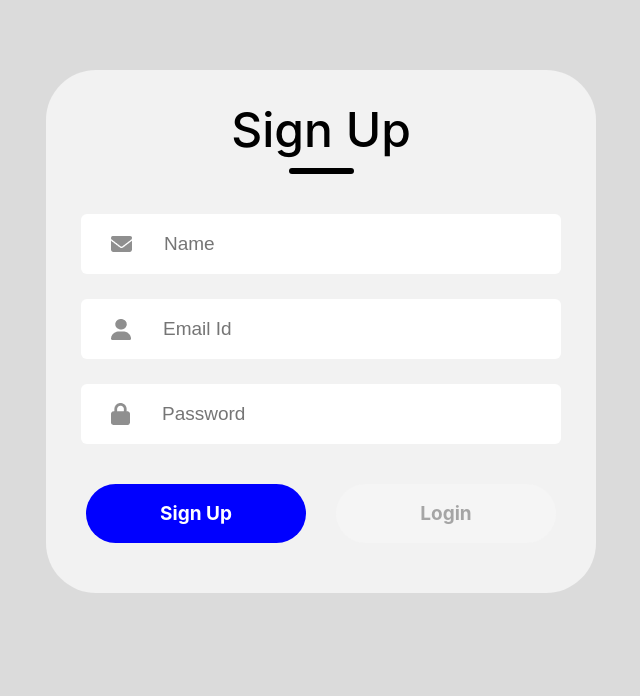
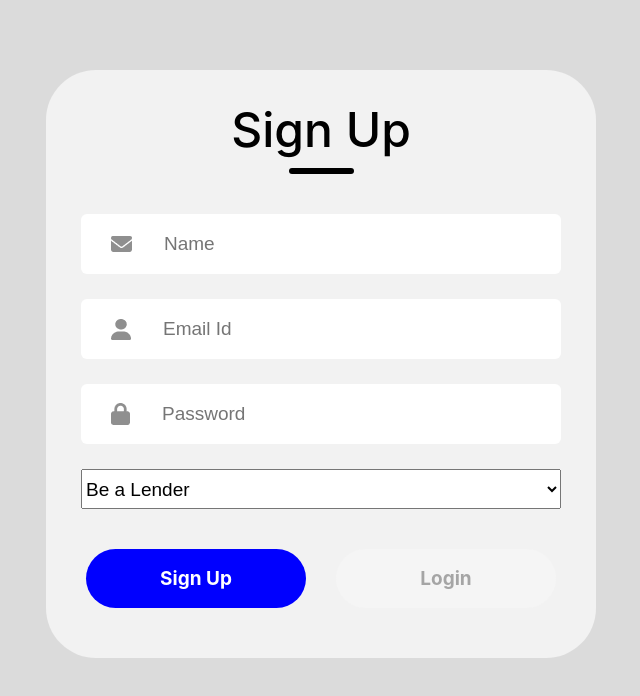
Before and after one commit to Sandesh-Ghimire/TeamTech, a React (Create React App) app in the folder frontend/: page / in a window 1280 px wide. Shown: the top 696 px of the page, without its empty margins (319-959 px from the left). Built offline with nearby package versions, Linux system fonts and the light colour scheme.

Commit message:
dropdown menu added in form.

```diff
--- a/frontend/src/Components/LoginReg/LoginReg.css
+++ b/frontend/src/Components/LoginReg/LoginReg.css
@@ -125,3 +125,15 @@
     background: whitesmoke;
     color: rgb(165, 165, 165);
 }
+
+.drop
+{
+    width: 480px;
+    margin-left: 35px;
+    height: 5vh;
+    font-size:19px ;
+    /* background:transparent; */
+    /* border: none; */
+    outline: none;
+
+}
--- a/frontend/src/Components/LoginReg/LoginReg.jsx
+++ b/frontend/src/Components/LoginReg/LoginReg.jsx
@@ -5,16 +5,14 @@ import user_icon from "../Assets/email.png"
 import email_icon from "../Assets/person.png"
 import password_icon from "../Assets/password.png"
 
-
-
-
-
 export const LoginReg = () => {
 
 const [action,setAction] = useState("Sign Up");
-
+const [selects,setSelects]=useState();
   return (
     <div>
+      {/* <h1>{select}</h1> */}
+
       <div className="container">
         <div className="header">
           <div className="text">{action}</div>
@@ -34,8 +32,17 @@ const [action,setAction] = useState("Sign Up");
           <div className="input">
             <img src={password_icon} alt="" />
             <input type="password"  placeholder='Password'/>
+
           </div>
+
+          <select value={selects} onChange={e=>setSelects(e.target.value)} className='drop'>
+<option>Be a Lender</option>
+<option>User</option>
+      </select>
+
+
         </div>
+
         {action==="Sign Up"? <div></div>:  <div className="forgot-password">Forget Password? <span>click here</span></div>}
 
         <div className="submit-container">
```
